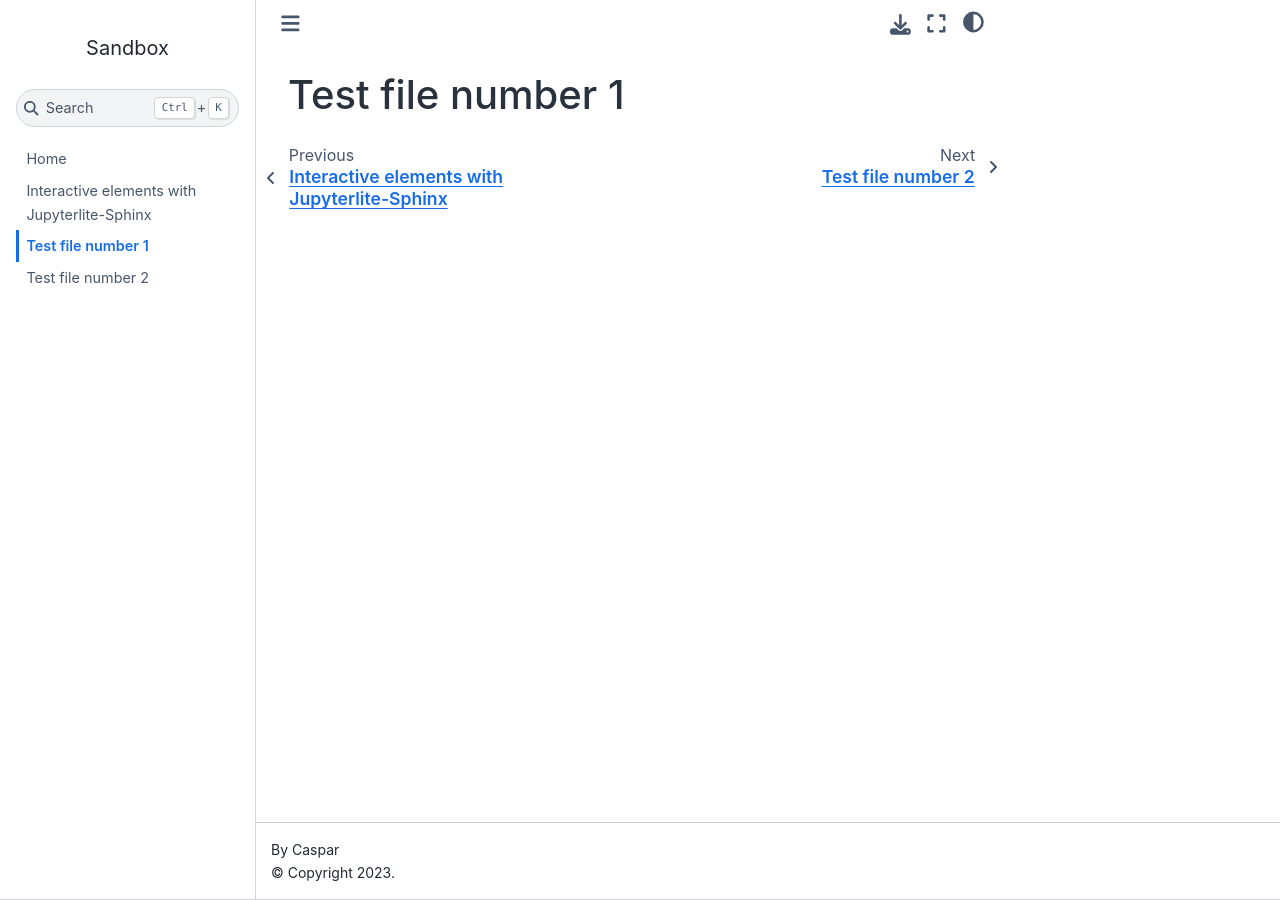
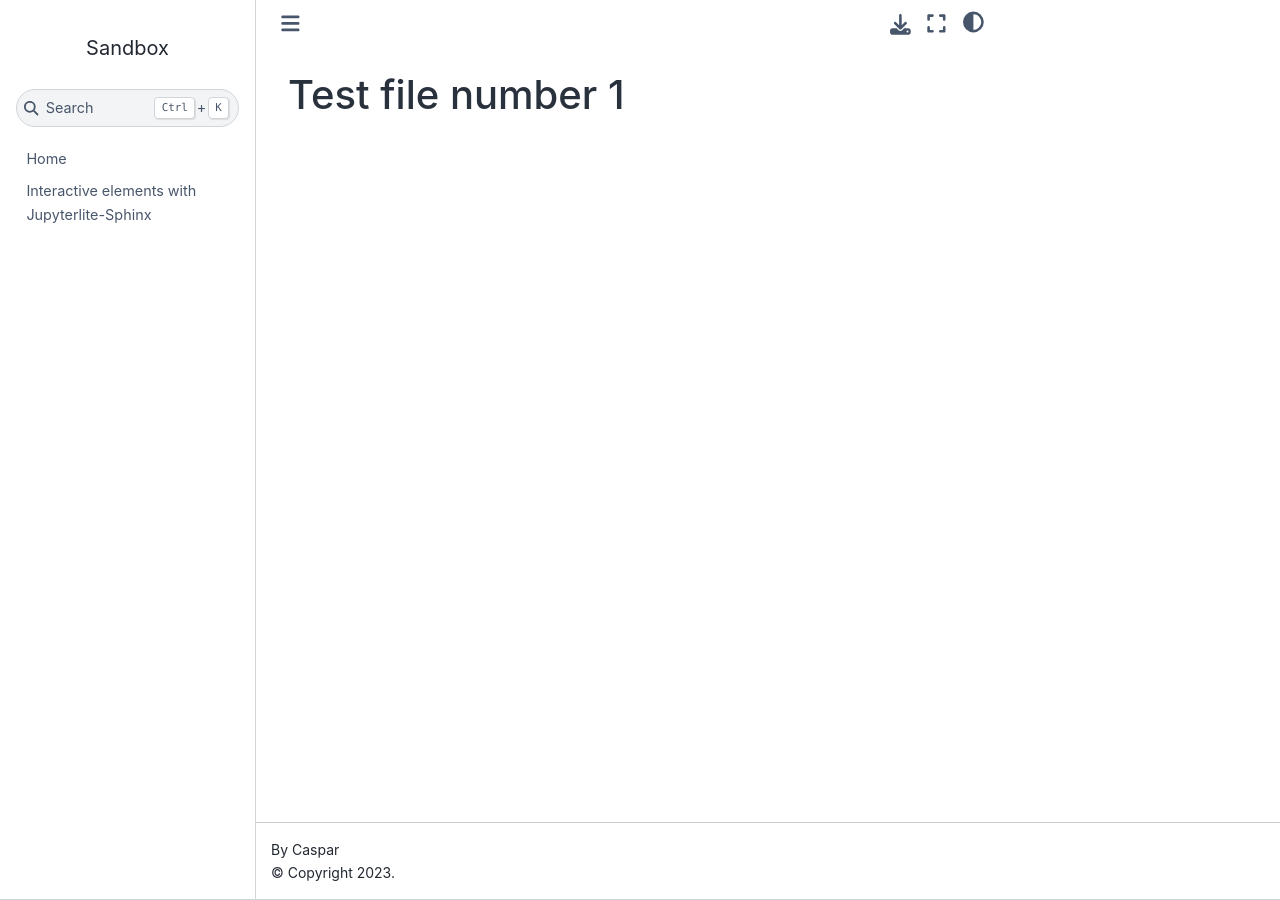
Before and after one commit to CasparJungbacker/sandbox, a Jupyter Book: the page built from book/test-file-1.md, in a window 1280 px wide. Built offline with Jupyter Book 1.0.4 settings and Sphinx 7.4.7 and the Sphinx Book theme 1.1.4, drawn with Linux system fonts in a browser that asks for light colours.

Commit message:
Update _toc.yml

```diff
--- a/book/_toc.yml
+++ b/book/_toc.yml
@@ -3,5 +3,3 @@ root: intro.md
 
 chapters:
 - file: jupyterlite.md
-- file: test-file-1.md
-- file: test-file-2.md
```
